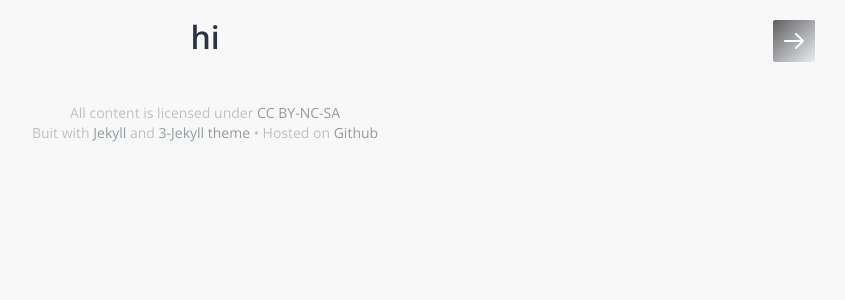
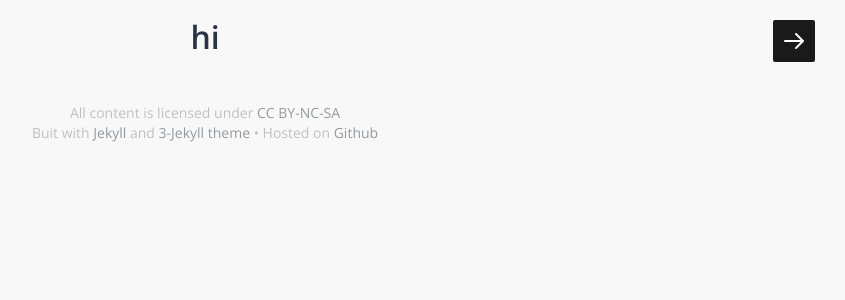
Before and after one commit to MythSama/mythsama.github.io, a Jekyll site: the page built from index.html, in a window 1280 px wide. Shown: the top 300 px of the page, without its empty margins (435-1280 px from the left). Built offline with Jekyll 4.4.1, drawn with Linux system fonts in a browser that asks for light colours; some web fonts are replaced.

Commit message:
edit color

```diff
--- a/css/main.sass
+++ b/css/main.sass
@@ -18,7 +18,7 @@ $font: 'Open Sans', 'Hiragino Sans GB', sans-serif
 // # Sidebar Background Gradient
 
 $gradient-start: #191a19
-$gradient-end:   #ebedf2
+$gradient-end:   #191a19
 
 $sidebar-bg: linear-gradient(136deg, $gradient-start, $gradient-end)
 
```
